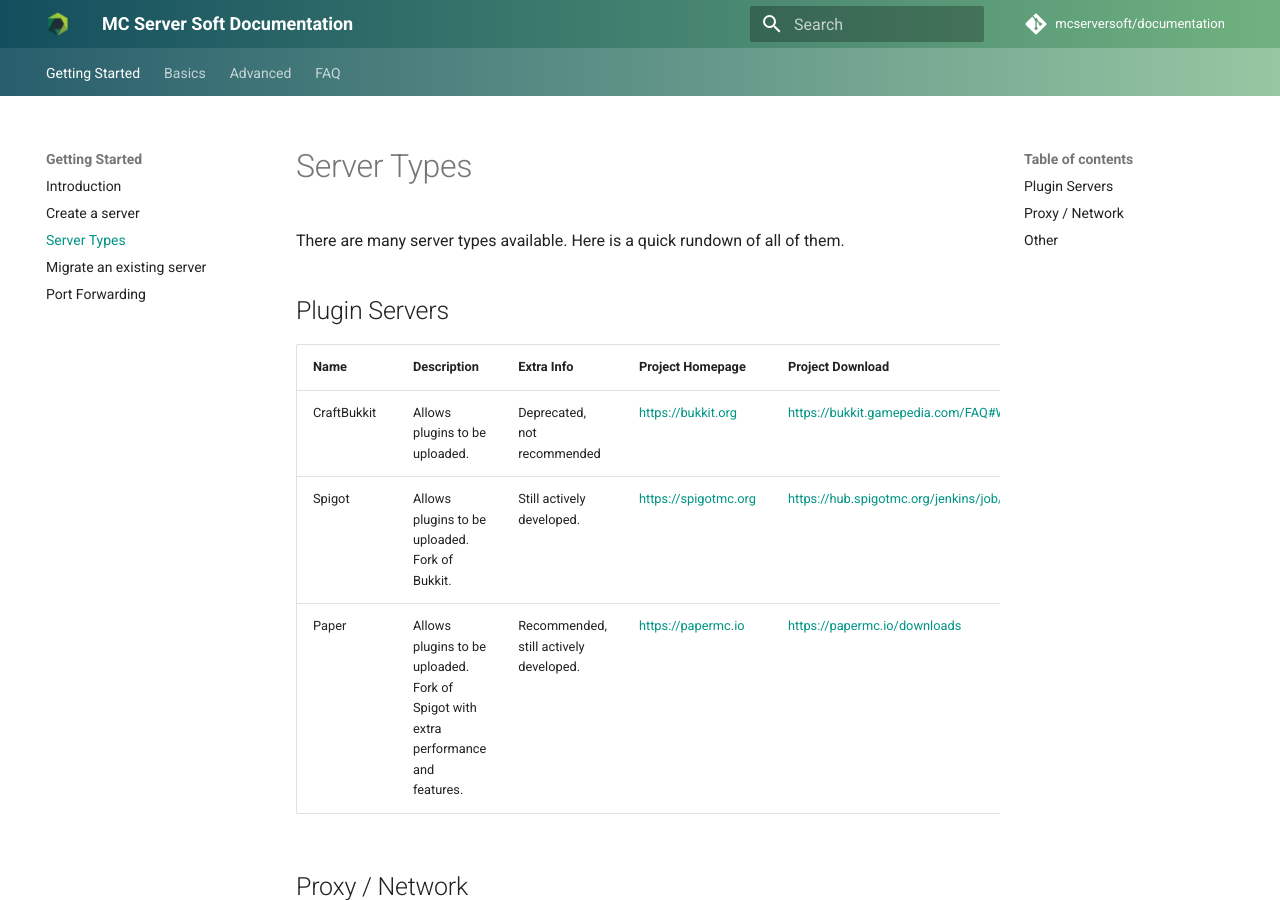
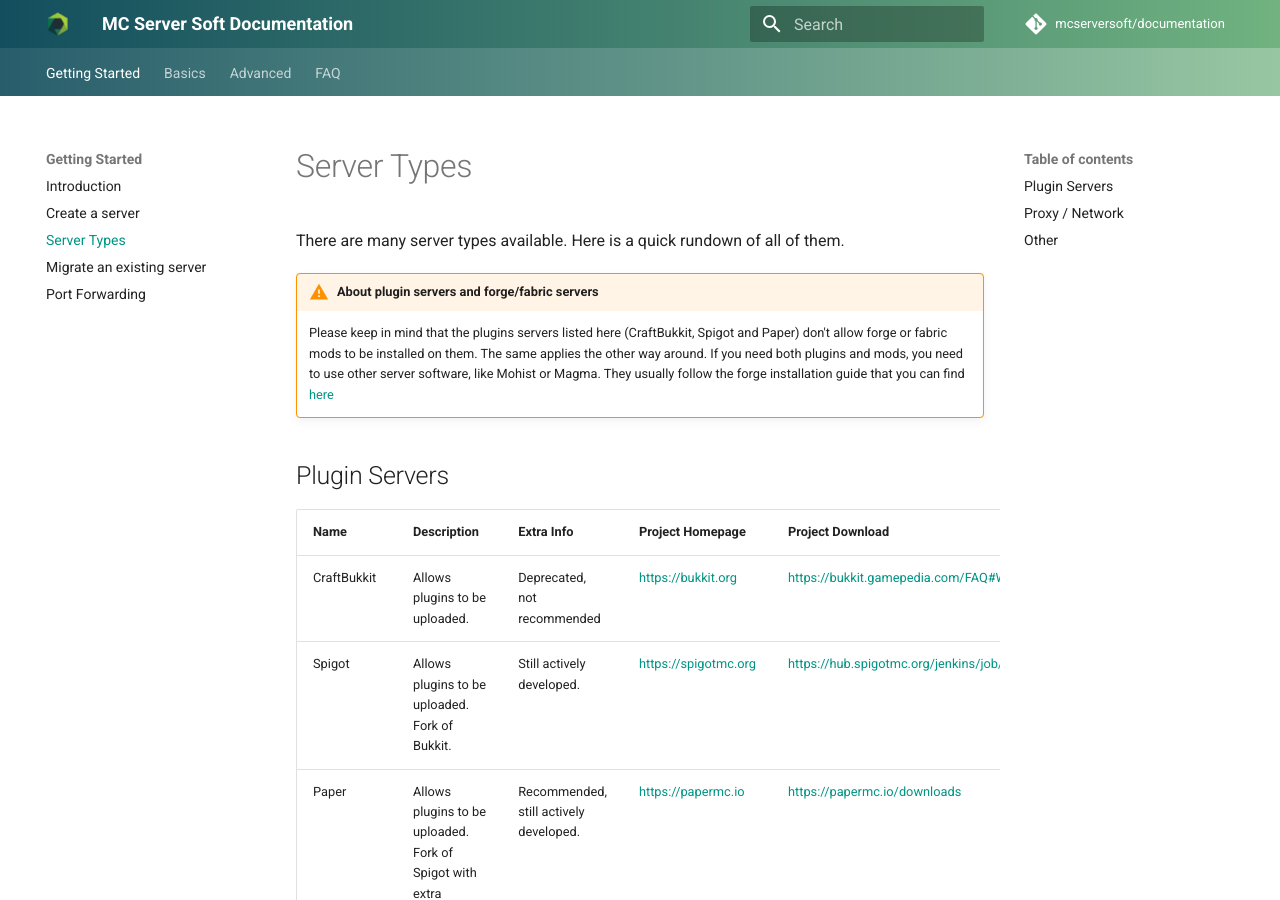
Before and after one commit to mcserversoft/documentation, an MkDocs documentation site: the page built from docs/server-types.md, in a window 1280 px wide and 900 px high. Built offline with MkDocs 1.6.1 and Material for MkDocs 9.7.7, drawn with Linux system fonts in a browser that asks for light colours; comment, search, counter and statistics services are not loaded.

Commit message:
Added warning about plugins and mods

```diff
--- a/docs/server-types.md
+++ b/docs/server-types.md
@@ -1,6 +1,11 @@
 # Server Types
 
 There are many server types available. Here is a quick rundown of all of them.
+
+!!! warning "About plugin servers and forge/fabric servers"
+    Please keep in mind that the plugins servers listed here (CraftBukkit, Spigot and Paper) don't allow forge or fabric mods to be installed on them. The same applies the other way around.
+    If you need both plugins and mods, you need to use other server software, like Mohist or Magma. They usually follow the forge installation guide that you can find [here](./create-forge-server)
+
 
 ## Plugin Servers
 
```
